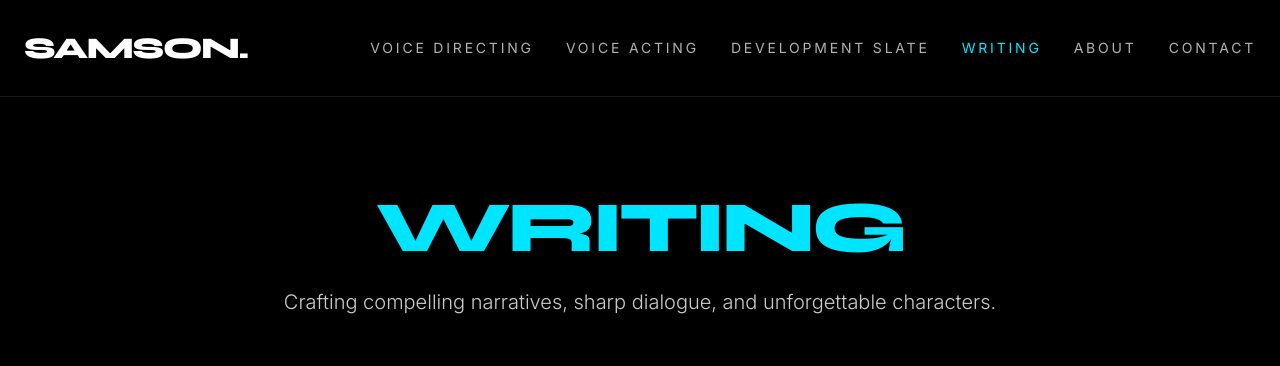
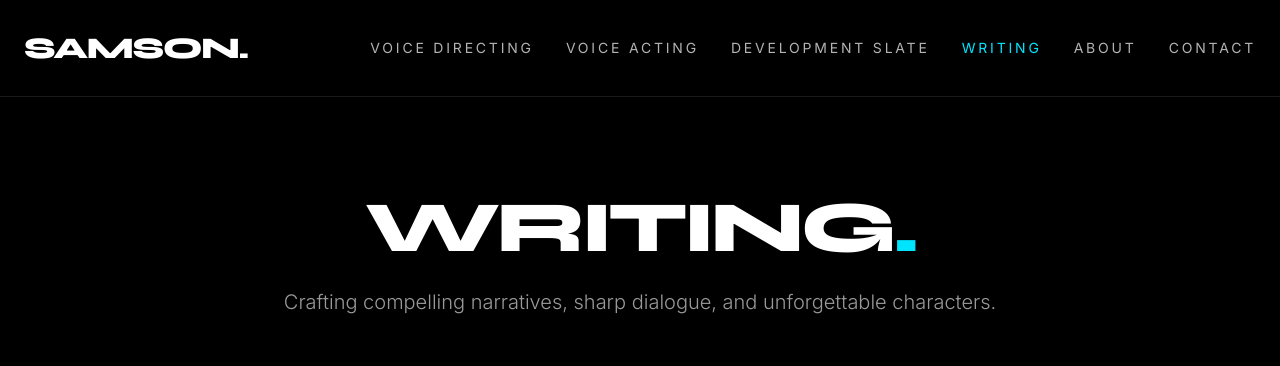
Before and after one commit to samsonanimation/samson-portfolio, a React (Vite) app: page /writing in a window 1280 px wide. Shown: the top 366 px of the page. Built offline with nearby package versions, Linux system fonts and the light colour scheme.

Commit message:
Change text color to white for improved readability
Updated text color for better visibility and consistency.

```diff
--- a/src/pages/Writing.tsx
+++ b/src/pages/Writing.tsx
@@ -31,10 +31,12 @@ export default function Writing() {
         animate={{ opacity: 1, y: 0 }}
         className="mb-20 text-center"
       >
-        <h1 className="font-display text-5xl md:text-7xl font-extrabold tracking-tighter mb-6 uppercase">
-          <span className="text-[#00e5ff]">Writing</span>
+        {/* THE FIX: White Text, Cyan Period */}
+        <h1 className="font-display text-5xl md:text-7xl font-extrabold tracking-tighter mb-6 uppercase text-white">
+          Writing<span className="text-[#00e5ff]">.</span>
         </h1>
-        <p className="text-xl text-white/80 font-light max-w-3xl mx-auto">
+        {/* THE FIX: Subtitle set to white/60 to match global rules */}
+        <p className="text-xl text-white/60 font-light max-w-3xl mx-auto">
           Crafting compelling narratives, sharp dialogue, and unforgettable characters.
         </p>
       </motion.div>
```
